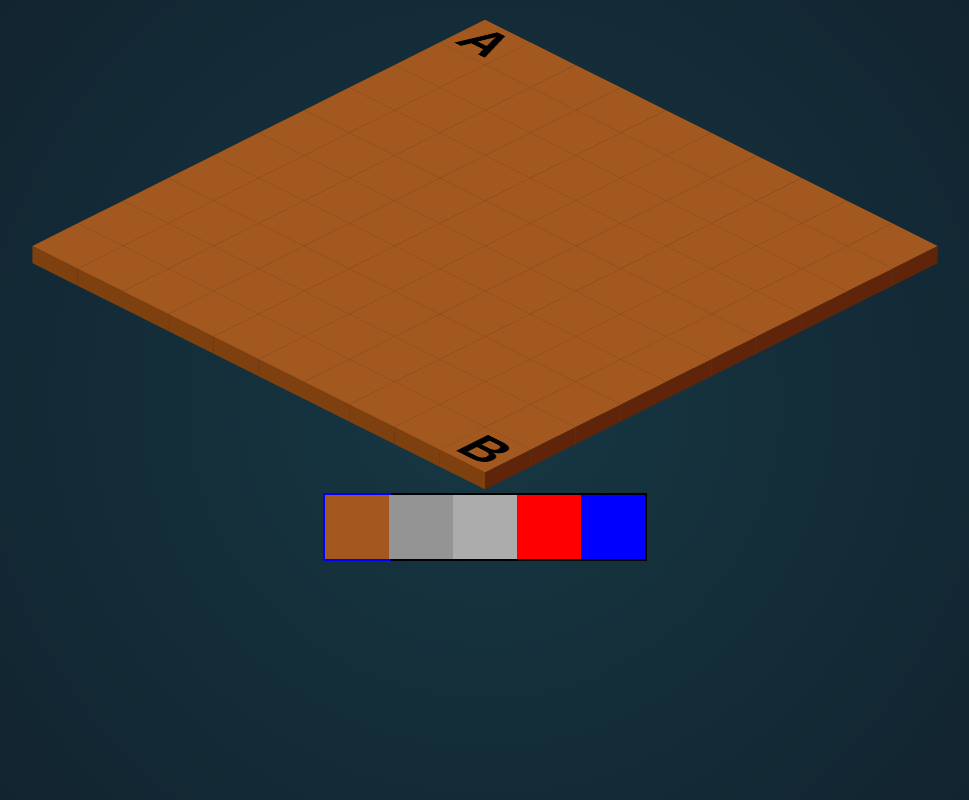
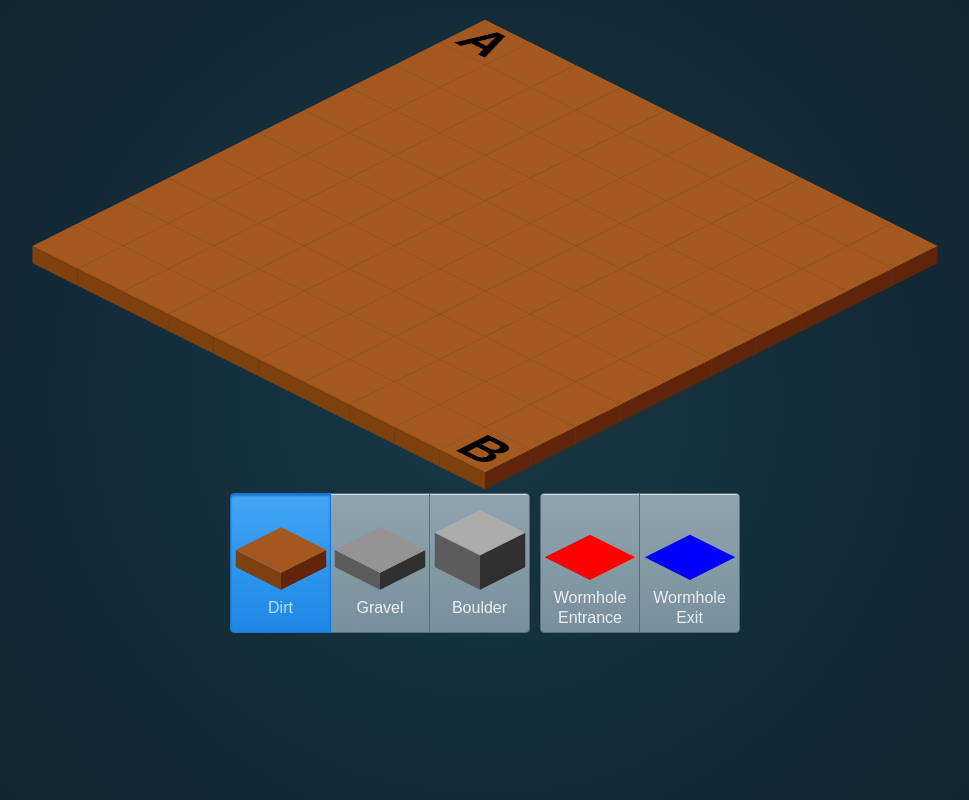
Before and after one commit to borodean/demo-pathfinder, a React (Create React App) app: page / in a window 1280 px wide. Shown: the whole page, without its empty margins (155-1124 px from the left). Built offline with nearby package versions, Linux system fonts and the light colour scheme.

Commit message:
Style the palette

```diff
--- a/src/components/Palette/index.tsx
+++ b/src/components/Palette/index.tsx
@@ -1,8 +1,9 @@
 import React, { FunctionComponent } from 'react';
 
+import Cell from 'components/Cell';
 import { Obstacle } from 'config/constants';
 
-import { Cell, Palette } from './styles';
+import { Button, Group, Isometry, Palette, Title } from './styles';
 
 interface Props {
   currentType: Obstacle;
@@ -13,23 +14,35 @@ const PaletteComponent: FunctionComponent<Props> = ({
   currentType,
   onCellClick
 }) => {
-  const orderedTypes = [
-    Obstacle.Regular,
-    Obstacle.Gravel,
-    Obstacle.Boulder,
-    Obstacle.WormholeEntrance,
-    Obstacle.WormholeExit
+  const groups = [
+    [
+      { type: Obstacle.Regular, title: 'Dirt' },
+      { type: Obstacle.Gravel, title: 'Gravel' },
+      { type: Obstacle.Boulder, title: 'Boulder' }
+    ],
+    [
+      { type: Obstacle.WormholeEntrance, title: 'Wormhole Entrance' },
+      { type: Obstacle.WormholeExit, title: 'Wormhole Exit' }
+    ]
   ];
 
   return (
     <Palette>
-      {orderedTypes.map(type => (
-        <Cell
-          isCurrent={type === currentType}
-          key={type}
-          onClick={() => onCellClick(type)}
-          type={type}
-        />
+      {groups.map((group, index) => (
+        <Group key={index}>
+          {group.map(tool => (
+            <Button
+              isPressed={tool.type === currentType}
+              key={tool.type}
+              onClick={() => onCellClick(tool.type)}
+            >
+              <Isometry>
+                <Cell type={tool.type} />
+              </Isometry>
+              <Title>{tool.title}</Title>
+            </Button>
+          ))}
+        </Group>
       ))}
     </Palette>
   );
--- a/src/components/Palette/styles.tsx
+++ b/src/components/Palette/styles.tsx
@@ -1,20 +1,83 @@
+import { rgba } from 'polished';
 import React from 'react';
 import styled from 'styled-components';
 
-import $Cell from 'components/Cell';
+import { CellHeight } from 'config/constants';
+import $Isometry from 'components/Isometry';
 
-export const Cell = styled(({isCurrent, ...props}) => <$Cell {...props} />)`
+export const Button = styled(({ isPressed, ...props }) => (
+  <button {...props} />
+)).attrs({
+  type: 'button'
+})`
+  background: linear-gradient(#90a4ae, #78909c);
+  border: 1px solid #546e7a;
+  border-radius: 4px;
+  box-shadow: inset 0 1px #cfd8dc;
+  color: #eceff1;
   cursor: pointer;
+  display: block;
+  font: inherit;
+  padding: 4px;
+  position: relative;
+  text-align: center;
+  width: min-content;
 
-  ${p => p.isCurrent && `
-    box-shadow: 0 0 0 2px blue;
-    position: relative;
+  ${p => p.isPressed ? `
+    background: linear-gradient(#42a5f5, #1e88e5);
+    border-color: #1976d2;
+    box-shadow: inset 0 2px 2px #1976d2;
+    color: #bbdefb;
+    z-index: 2;
+  ` : `
+    &:hover {
+      background: linear-gradient(#b0bec5, #90a4ae);
+      border-color: #78909c;
+      box-shadow: inset 0 1px #eceff1;
+      color: #fff;
+      z-index: 1;
+    }
+
+    &:active {
+      background: linear-gradient(#78909c, #546e7a);
+      border-color: #455a64;
+      box-shadow: inset 0 2px 2px #455a64;
+      color: #cfd8dc;
+      z-index: 1;
+    }
   `}
+
+  &:not(:first-child) {
+    border-bottom-left-radius: 0;
+    border-top-left-radius: 0;
+    margin-left: -1px;
+  }
+
+  &:not(:last-child) {
+    border-bottom-right-radius: 0;
+    border-top-right-radius: 0;
+  }
+`;
+
+export const Group = styled.div`
+  display: flex;
+
+  &:not(:first-child) {
+    margin-left: 10px;
+  }
+`;
+
+export const Isometry = styled($Isometry).attrs({ height: 1, width: 1 })`
+  margin-bottom: ${CellHeight}px;
+  margin-top: ${CellHeight}px;
 `;
 
 export const Palette = styled.div`
-  border: 2px solid #000;
   display: flex;
   margin: auto;
   width: fit-content;
 `;
+
+export const Title = styled.div`
+  padding-top: 5px;
+`;
```
